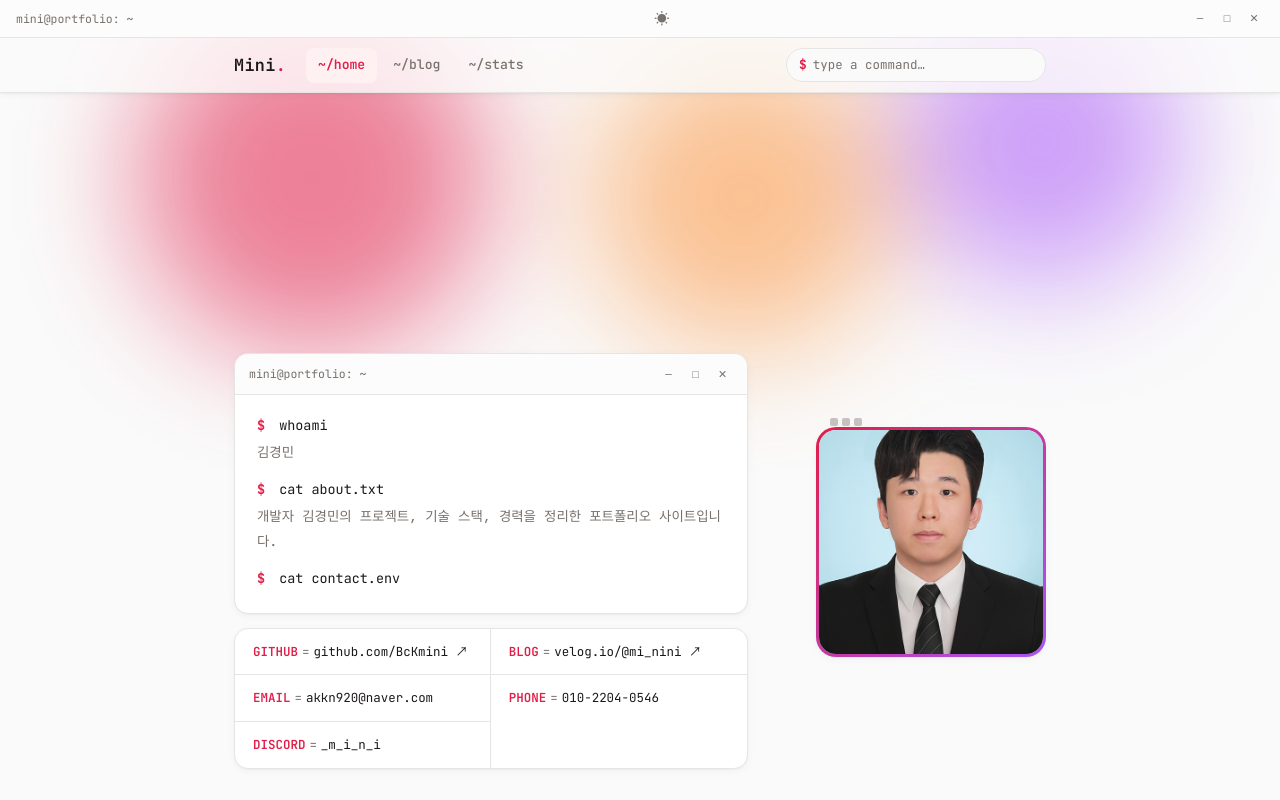
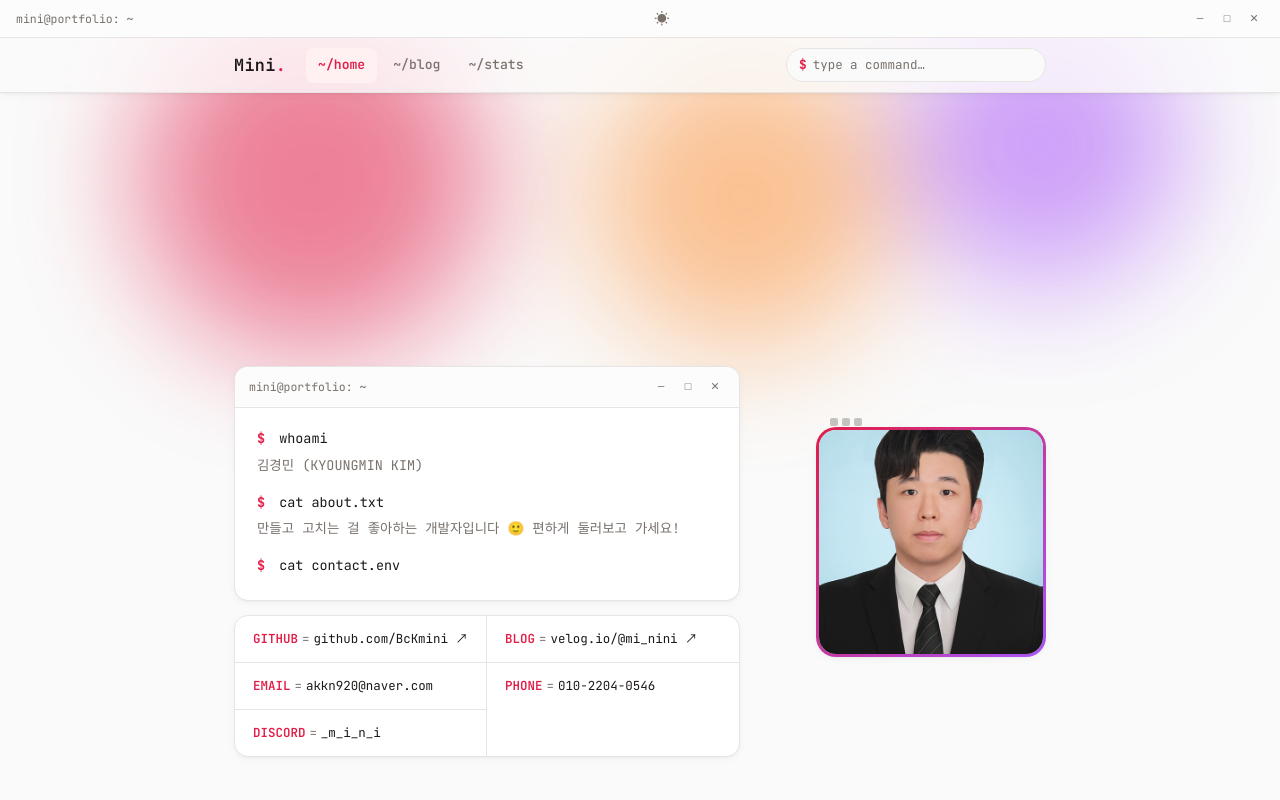
Before and after one commit to BcKmini/BcKmini.github.io, a Vue app: page / in a window 1280 px wide. Shown: the top 800 px of the page. Built offline with nearby package versions, Linux system fonts and the light colour scheme; no server answers; a web font is replaced by a local one.

Commit message:
Add English name to whoami, make about.txt copy more casual

```diff
--- a/src/components/HeroSection.vue
+++ b/src/components/HeroSection.vue
@@ -61,10 +61,10 @@ function onLeave(e) {
         </div>
         <div class="hero-term-body">
           <p class="tline"><span class="tprompt">$</span> whoami</p>
-          <p class="tout">김경민</p>
+          <p class="tout">김경민 (KYOUNGMIN KIM)</p>
           <p class="tline"><span class="tprompt">$</span> cat about.txt</p>
           <p class="tout tout-desc">
-            개발자 김경민의 프로젝트, 기술 스택, 경력을 정리한 포트폴리오 사이트입니다.
+            만들고 고치는 걸 좋아하는 개발자입니다 🙂 편하게 둘러보고 가세요!
           </p>
           <p class="tline"><span class="tprompt">$</span> cat contact.env<span class="tcursor"></span></p>
         </div>
```
